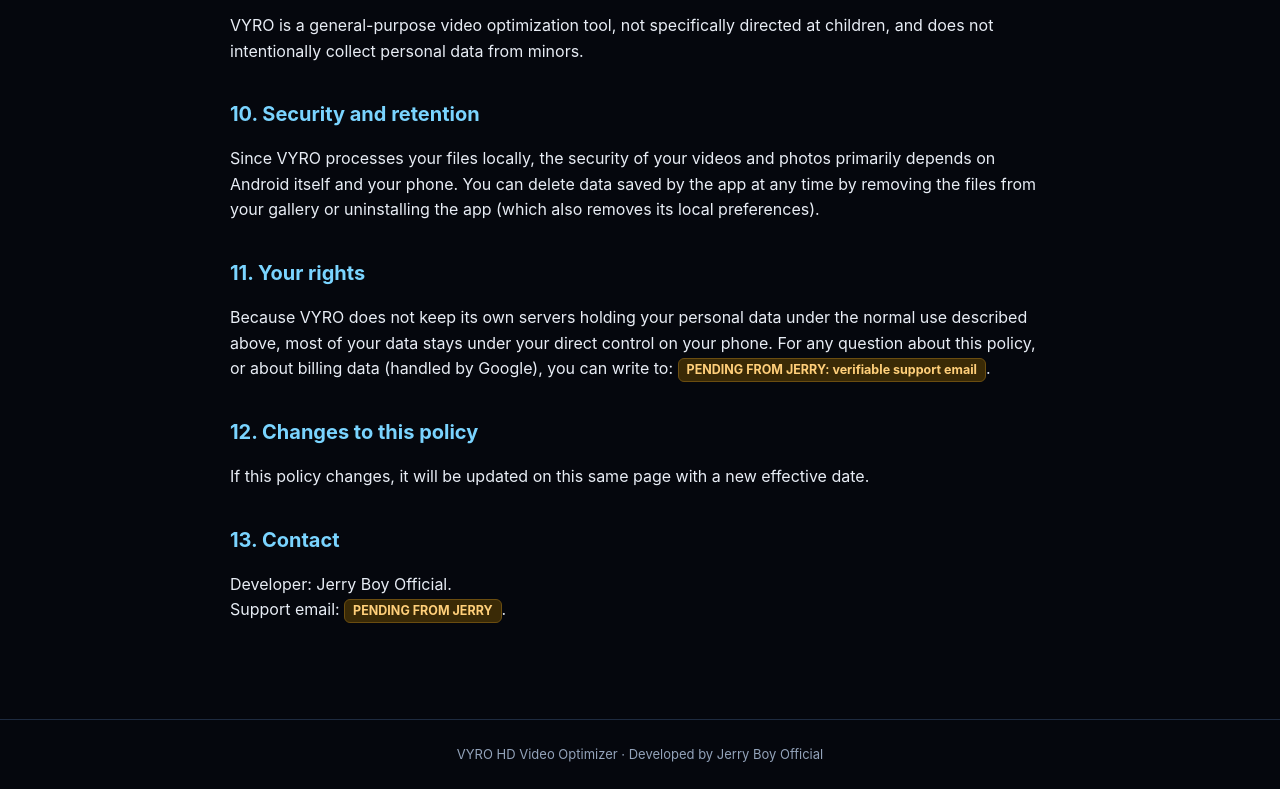
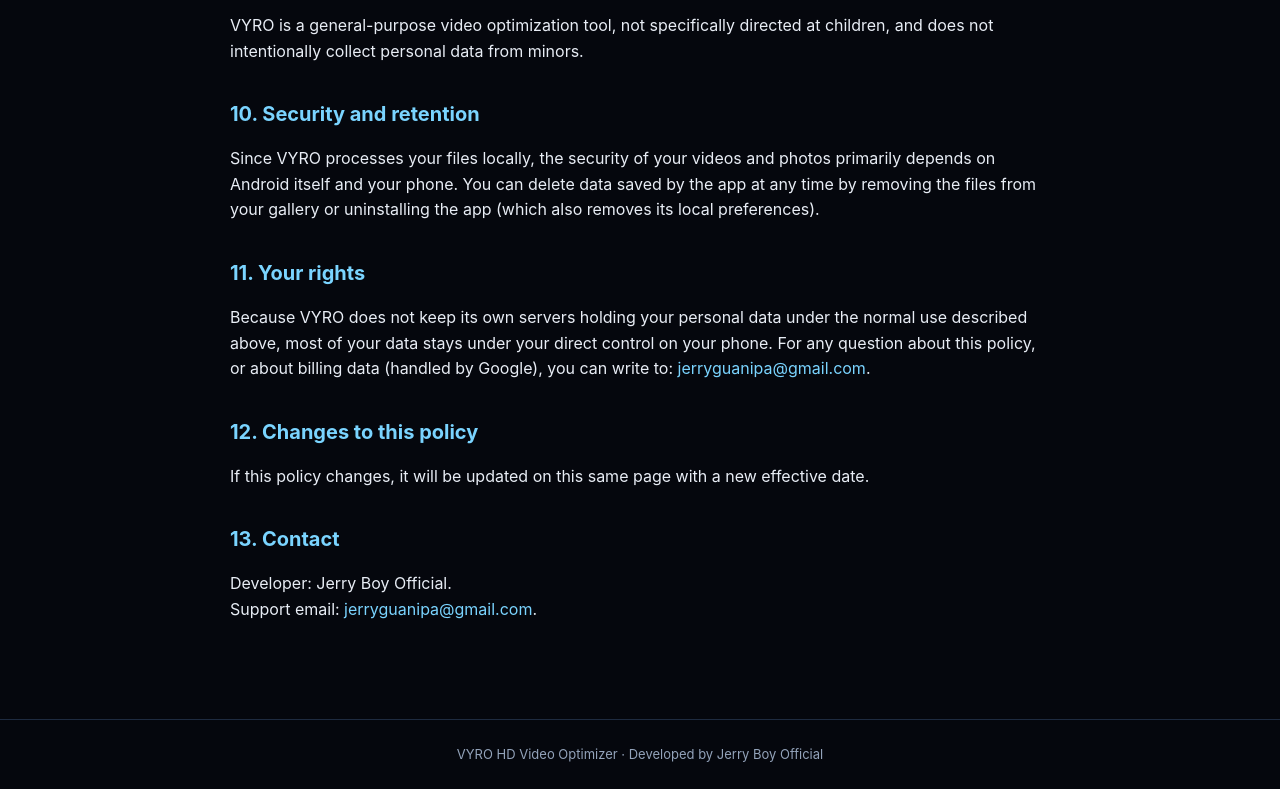
Before and after one commit to jerryguanipa-blip/vyro-legal, a plain HTML site: page privacy.html in a window 1280 px wide. Shown: the part 2346-3135 px from the top of the page. Drawn offline with Linux system fonts and the light colour scheme.

Commit message:
Set jerryguanipa@gmail.com as the official VYRO support/contact email
Replaces all "PENDIENTE DE JERRY" / "PENDING FROM JERRY" email placeholders
in Privacy Policy, Terms & Conditions, and Support (ES/EN), as explicitly
provided and approved by Jerry.

Co-Authored-By: Claude Sonnet 5 <noreply@anthropic.com>

```diff
--- a/privacy.html
+++ b/privacy.html
@@ -79,13 +79,13 @@
 <p>Como VYRO procesa tus archivos localmente, la seguridad de tus videos y fotos depende principalmente del propio sistema Android y de tu telefono. Puedes eliminar los datos guardados por la app en cualquier momento borrando los archivos de tu galeria o desinstalando la aplicacion (lo que elimina tambien sus preferencias locales).</p>
 
 <h2>11. Tus derechos</h2>
-<p>Como VYRO no mantiene servidores propios con tus datos personales en el uso normal descrito arriba, la mayoria de tus datos estan bajo tu control directo en tu telefono. Para cualquier consulta sobre esta politica, o sobre datos de facturacion (que gestiona Google), puedes escribir a: <span class="pending">PENDIENTE DE JERRY: correo de soporte verificable</span>.</p>
+<p>Como VYRO no mantiene servidores propios con tus datos personales en el uso normal descrito arriba, la mayoria de tus datos estan bajo tu control directo en tu telefono. Para cualquier consulta sobre esta politica, o sobre datos de facturacion (que gestiona Google), puedes escribir a: <a href="mailto:jerryguanipa@gmail.com">jerryguanipa@gmail.com</a>.</p>
 
 <h2>12. Cambios a esta politica</h2>
 <p>Si esta politica cambia, se actualizara en esta misma pagina indicando la nueva fecha de vigencia.</p>
 
 <h2>13. Contacto</h2>
-<p>Desarrollador: Jerry Boy Official.<br>Correo de soporte: <span class="pending">PENDIENTE DE JERRY</span>.</p>
+<p>Desarrollador: Jerry Boy Official.<br>Correo de soporte: <a href="mailto:jerryguanipa@gmail.com">jerryguanipa@gmail.com</a>.</p>
 </div>
 
 <div class="lang-block" data-lang="en">
@@ -143,13 +143,13 @@
 <p>Since VYRO processes your files locally, the security of your videos and photos primarily depends on Android itself and your phone. You can delete data saved by the app at any time by removing the files from your gallery or uninstalling the app (which also removes its local preferences).</p>
 
 <h2>11. Your rights</h2>
-<p>Because VYRO does not keep its own servers holding your personal data under the normal use described above, most of your data stays under your direct control on your phone. For any question about this policy, or about billing data (handled by Google), you can write to: <span class="pending">PENDING FROM JERRY: verifiable support email</span>.</p>
+<p>Because VYRO does not keep its own servers holding your personal data under the normal use described above, most of your data stays under your direct control on your phone. For any question about this policy, or about billing data (handled by Google), you can write to: <a href="mailto:jerryguanipa@gmail.com">jerryguanipa@gmail.com</a>.</p>
 
 <h2>12. Changes to this policy</h2>
 <p>If this policy changes, it will be updated on this same page with a new effective date.</p>
 
 <h2>13. Contact</h2>
-<p>Developer: Jerry Boy Official.<br>Support email: <span class="pending">PENDING FROM JERRY</span>.</p>
+<p>Developer: Jerry Boy Official.<br>Support email: <a href="mailto:jerryguanipa@gmail.com">jerryguanipa@gmail.com</a>.</p>
 </div>
 
 </main>
```
Also changed, not shown: support.html (+2 -2 lines), terms.html (+2 -2 lines).
